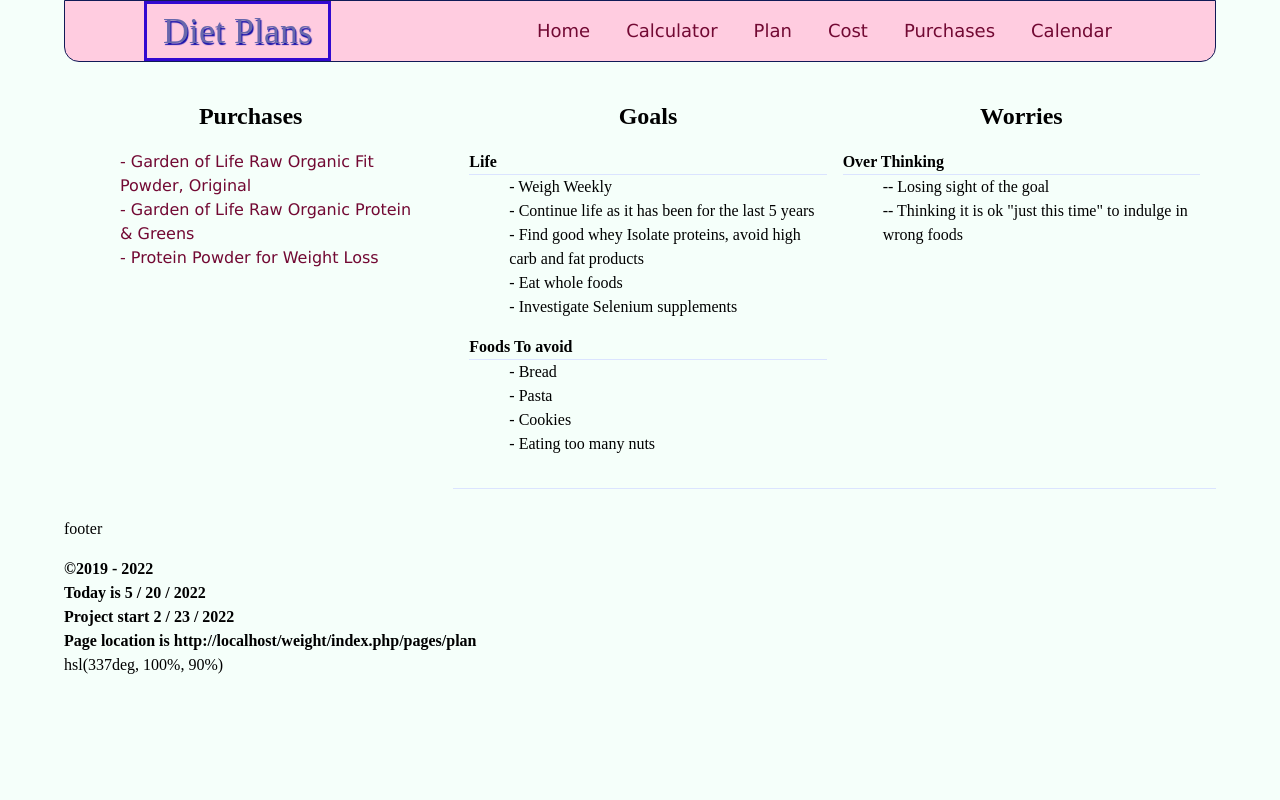
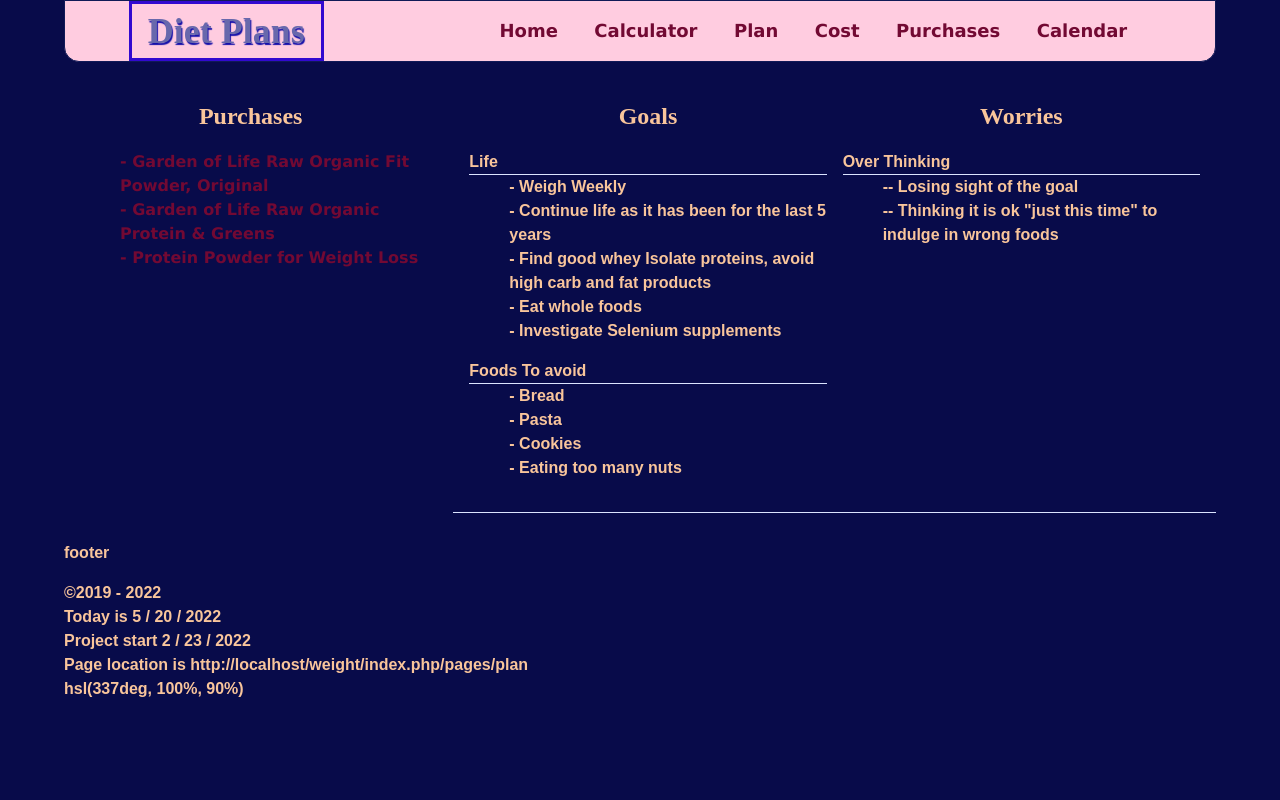
Before and after one commit to Shivabeach/weight, a CodeIgniter app: page /weight/index.php/pages/plan in a window 1280 px wide. Run offline with CodeIgniter, Linux system fonts and the light colour scheme; tables that the repository leaves empty or names only in its code hold one stand-in row (values such as "Sample post"); some libraries are stand-ins or nearby versions; some web fonts are replaced.

Commit message:
Added reasonable colors

```diff
--- a/application/views/pages/foodplan.php
+++ b/application/views/pages/foodplan.php
@@ -1,4 +1,4 @@
-<body>
+<body id="plan">
   <div id="plan-container">
     <header id="header">
       <?php $this->load->view("menus/main-menu.html");?>
--- a/application/views/pages/purch.php
+++ b/application/views/pages/purch.php
@@ -25,7 +25,7 @@
 					<option value="accessory">Accessorys</option>
 					<option value="profile">Profile</option></optgroup>
 				</select></p>
-				<button type="submit" id="submit">Submit</button> --
+				<button type="submit" class="skew" id="submit">Submit</button> --
 				<button type="reset" id="reset">Reset</button>
 			</form>
 			<?php echo validation_errors(); ?>
--- a/assets/sass/abstracts/_config.scss
+++ b/assets/sass/abstracts/_config.scss
@@ -51,6 +51,7 @@ $nunito: nunito;
 
 // font-variation-settings: "wght" 400, "wdth" 1000;;
 
+*,
 *::before,
 *::after {
   box-sizing: inherit;
--- a/assets/sass/abstracts/_index.scss
+++ b/assets/sass/abstracts/_index.scss
@@ -6,3 +6,4 @@
 @forward "hsl";
 @forward "maps";
 @forward "mixins";
+@forward "reasonable-colors";
--- a/assets/sass/abstracts/_maps.scss
+++ b/assets/sass/abstracts/_maps.scss
@@ -1,6 +1,12 @@
 /** @format */
 @use "sass:string";
 //maps
+
+$fonts: (
+	'font1': 'arial',
+	'font2': 'monaco',
+);
+
 $scheme: (
 	darkprimary: #303f9f,
 	accent: #cddc39,
@@ -28,6 +34,11 @@ $colors: (
 	text5: #a5d8ff,
 	text6: #efebe9,
 	text7: #e1bee7,
+);
+
+$mix: (
+	accent: hsl(122deg, 100%, 90%),
+	background: #080b4a,
 );
 
 $browncolors: (
--- /dev/null
+++ b/assets/sass/abstracts/_reasonable-colors.scss
@@ -0,0 +1,225 @@
+/** @format */
+
+//Format for SCSS variables: $color-COLORNAME-SHADE
+
+//More information available at: https://www.reasonable.work/colors
+
+// gray
+$color-gray-1: #f6f6f6;
+$color-gray-2: #e2e2e2;
+$color-gray-3: #8b8b8b;
+$color-gray-4: #6f6f6f;
+$color-gray-5: #3e3e3e;
+$color-gray-6: #222222;
+
+//rose
+
+$color-rose-1: #fff7f9;
+$color-rose-2: #ffdce5;
+$color-rose-3: #ff3b8d;
+$color-rose-4: #db0072;
+$color-rose-5: #800040;
+$color-rose-6: #4c0023;
+
+//raspberry
+
+$color-raspberry-1: #fff8f8;
+$color-raspberry-2: #ffdddf;
+$color-raspberry-3: #ff426c;
+$color-raspberry-4: #de0051;
+$color-raspberry-5: #82002c;
+$color-raspberry-6: #510018;
+
+// red
+
+$color-red-1: #fff8f6;
+$color-red-2: #ffddd8;
+$color-red-3: #ff4647;
+$color-red-4: #e0002b;
+$color-red-5: #830014;
+$color-red-6: #530003;
+
+// orange
+$color-orange-1: #fff8f5;
+$color-orange-2: #ffded1;
+$color-orange-3: #fd4d00;
+$color-orange-4: #cd3c00;
+$color-orange-5: #752100;
+$color-orange-6: #401600;
+
+// cinnamon
+$color-cinnamon-1: #fff8f3;
+$color-cinnamon-2: #ffdfc6;
+$color-cinnamon-3: #d57300;
+$color-cinnamon-4: #ac5c00;
+$color-cinnamon-5: #633300;
+$color-cinnamon-6: #371d00;
+
+// amber
+$color-amber-1: #fff8ef;
+$color-amber-2: #ffe0b2;
+$color-amber-3: #b98300;
+$color-amber-4: #926700;
+$color-amber-5: #523800;
+$color-amber-6: #302100;
+
+// yellow
+$color-yellow-1: #fff9e5;
+$color-yellow-2: #ffe53e;
+$color-yellow-3: #9c8b00;
+$color-yellow-4: #7d6f00;
+$color-yellow-5: #463d00;
+$color-yellow-6: #292300;
+
+//lime
+
+$color-lime-1: #f7ffac;
+$color-lime-2: #d5f200;
+$color-lime-3: #819300;
+$color-lime-4: #677600;
+$color-lime-5: #394100;
+$color-lime-6: #222600;
+
+// chartreuse
+
+$color-chartreuse-1: #e5ffc3;
+$color-chartreuse-2: #98fb00;
+$color-chartreuse-3: #5c9b00;
+$color-chartreuse-4: #497c00;
+$color-chartreuse-5: #264500;
+$color-chartreuse-6: #182600;
+
+// green
+
+$color-green-1: #e0ffd9;
+$color-green-2: #72ff6c;
+$color-green-3: #00a21f;
+$color-green-4: #008217;
+$color-green-5: #004908;
+$color-green-6: #062800;
+
+// emerald
+
+$color-emerald-1: #dcffe6;
+$color-emerald-2: #5dffa2;
+$color-emerald-3: #00a05a;
+$color-emerald-4: #008147;
+$color-emerald-5: #004825;
+$color-emerald-6: #002812;
+
+// aquamarine
+
+$color-aquamarine-1: #daffef;
+$color-aquamarine-2: #42ffc6;
+$color-aquamarine-3: #009f78;
+$color-aquamarine-4: #007f5f;
+$color-aquamarine-5: #004734;
+$color-aquamarine-6: #00281b;
+
+// teal
+
+$color-teal-1: #d7fff7;
+$color-teal-2: #00ffe4;
+$color-teal-3: #009e8c;
+$color-teal-4: #007c6e;
+$color-teal-5: #00443c;
+$color-teal-6: #002722;
+
+//cyan
+
+$color-cyan-1: #c4fffe;
+$color-cyan-2: #00fafb;
+$color-cyan-3: #00999a;
+$color-cyan-4: #007a7b;
+$color-cyan-5: #004344;
+$color-cyan-6: #002525;
+
+// powder
+
+$color-powder-1: #dafaff;
+$color-powder-2: #8df0ff;
+$color-powder-3: #0098a9;
+$color-powder-4: #007987;
+$color-powder-5: #004048;
+$color-powder-6: #002227;
+
+// sky
+
+$color-sky-1: #e3f7ff;
+$color-sky-2: #aee9ff;
+$color-sky-3: #0094b4;
+$color-sky-4: #007590;
+$color-sky-5: #00404f;
+$color-sky-6: #001f28;
+
+// cerulean
+
+$color-cerulean-1: #e8f6ff;
+$color-cerulean-2: #b9e3ff;
+$color-cerulean-3: #0092c5;
+$color-cerulean-4: #00749d;
+$color-cerulean-5: #003c54;
+$color-cerulean-6: #001d2a;
+
+// azure
+
+$color-azure-1: #e8f2ff;
+$color-azure-2: #c6e0ff;
+$color-azure-3: #008fdb;
+$color-azure-4: #0071af;
+$color-azure-5: #003b5e;
+$color-azure-6: #001c30;
+
+// blue
+
+$color-blue-1: #f0f4ff;
+$color-blue-2: #d4e0ff;
+$color-blue-3: #0089fc;
+$color-blue-4: #006dca;
+$color-blue-5: #00386d;
+$color-blue-6: #001a39;
+
+// indigo
+
+$color-indigo-1: #f3f3ff;
+$color-indigo-2: #deddff;
+$color-indigo-3: #657eff;
+$color-indigo-4: #0061fc;
+$color-indigo-5: #00328a;
+$color-indigo-6: #001649;
+
+// violet
+
+$color-violet-1: #f7f1ff;
+$color-violet-2: #e8daff;
+$color-violet-3: #9b70ff;
+$color-violet-4: #794aff;
+$color-violet-5: #2d0fbf;
+$color-violet-6: #0b0074;
+
+// purple
+
+$color-purple-1: #fdf4ff;
+$color-purple-2: #f7d9ff;
+$color-purple-3: #d150ff;
+$color-purple-4: #b01fe3;
+$color-purple-5: #660087;
+$color-purple-6: #3a004f;
+
+// magenta
+
+$color-magenta-1: #fff3fc;
+$color-magenta-2: #ffd7f6;
+$color-magenta-3: #f911e0;
+$color-magenta-4: #ca00b6;
+$color-magenta-5: #740068;
+$color-magenta-6: #44003c;
+
+// pink
+
+$color-pink-1: #fff7fb;
+$color-pink-2: #ffdcec;
+$color-pink-3: #ff2fb2;
+$color-pink-4: #d2008f;
+$color-pink-5: #790051;
+$color-pink-6: #4b0030;
--- a/assets/sass/basics/_body.sass
+++ b/assets/sass/basics/_body.sass
@@ -11,11 +11,6 @@ body
 	line-height: $base-line-height
 	min-height: 100vh
 	scroll-behavior: smooth
-
-*,
-*::before,
-*::after
-	box-sizing: inherit
 
 ::-webkit-scrollbar
 	width: 1.5em
--- a/assets/sass/basics/_elements.sass
+++ b/assets/sass/basics/_elements.sass
@@ -19,8 +19,9 @@ td, th
 	padding: 3px 0
 
 
+
 tr:nth-child(even)
-	background-color: $cornsilk
+	background-color: $color-cinnamon-2
 	//color: white
 	//text-shadow: 2px 2px 2px var(--prime-text)
 
@@ -28,3 +29,4 @@ th
 	border-top: 1px solid $hawthorn-rose
 	border-bottom: 1px solid $hawthorn-rose
 	height: 4rem
+	background: $color-cinnamon-1
--- a/assets/sass/basics/_forms.sass
+++ b/assets/sass/basics/_forms.sass
@@ -15,9 +15,14 @@ button
 	background: $skyblue
 	border-radius: 5px
 	&:hover
-		background: $cornsilk-blue
+		//background: $cornsilk-blue
 		color: $deep-purple
-		box-shadow: 2px 2px 2px $gen3
+		box-shadow: 0 0 2px $gen3
+		border-radius: 4px 8px
+		transform: skewX(-10deg)
+		z-index: -1
+		background-image: linear-gradient(to bottom, $color-red-2, $color-red-4)
+
 
 form
 	margin-left: .5rem
--- a/assets/sass/layout/_purchase.scss
+++ b/assets/sass/layout/_purchase.scss
@@ -10,16 +10,16 @@
 	display: grid;
 	grid-gap: 1rem;
 	grid-template-columns: repeat(6, 1fr);
-	grid-template-rows: 0.5fr repeat(6, 1fr);
+	grid-template-rows: 0.5fr repeat(4, 1fr);
 }
 
 #purch-main {
 	grid-column: 2/7;
-	grid-row: 2/6;
+	//grid-row: 2/6;
 }
 .purch-form {
 	grid-column: 1/2;
-	grid-row: 2 / 6;
+	//grid-row: 2 / 6;
 }
 #items {
 	@include center(center, center);
--- a/assets/sass/themes/_main-theme.sass
+++ b/assets/sass/themes/_main-theme.sass
@@ -34,3 +34,10 @@ body
 /* plan container colors */
 section
 	border-bottom: 1px solid $indigo1
+
+/* background for plan page */
+#plan
+	background: map-get($colors, "bkgd")
+	color: map-get($colors, "text1")
+	font-family: map-get($fonts, "font1")
+	font-weight: map-get($weight, "bold-7")
--- a/package.json
+++ b/package.json
@@ -10,6 +10,7 @@
   "dependencies": {
     "claymorphism-css": "^1.0.5",
     "color": "^4.1.0",
-    "purecss": "^2.0.6"
+    "purecss": "^2.0.6",
+    "reasonable-colors": "^0.4.0"
   }
 }
```
Also changed, not shown: assets/css/main.css (+18 -12 lines), assets/css/main.min.css, package-lock.json, 3 other files.
